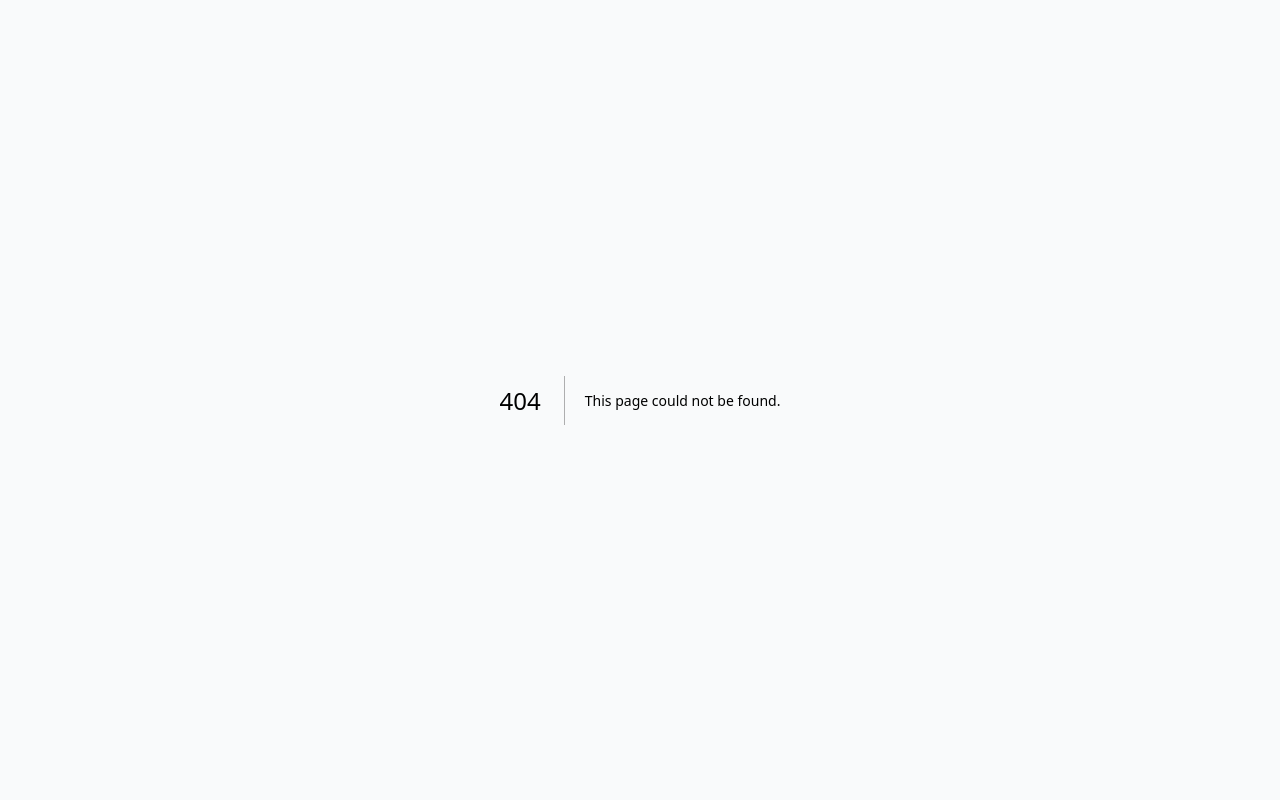
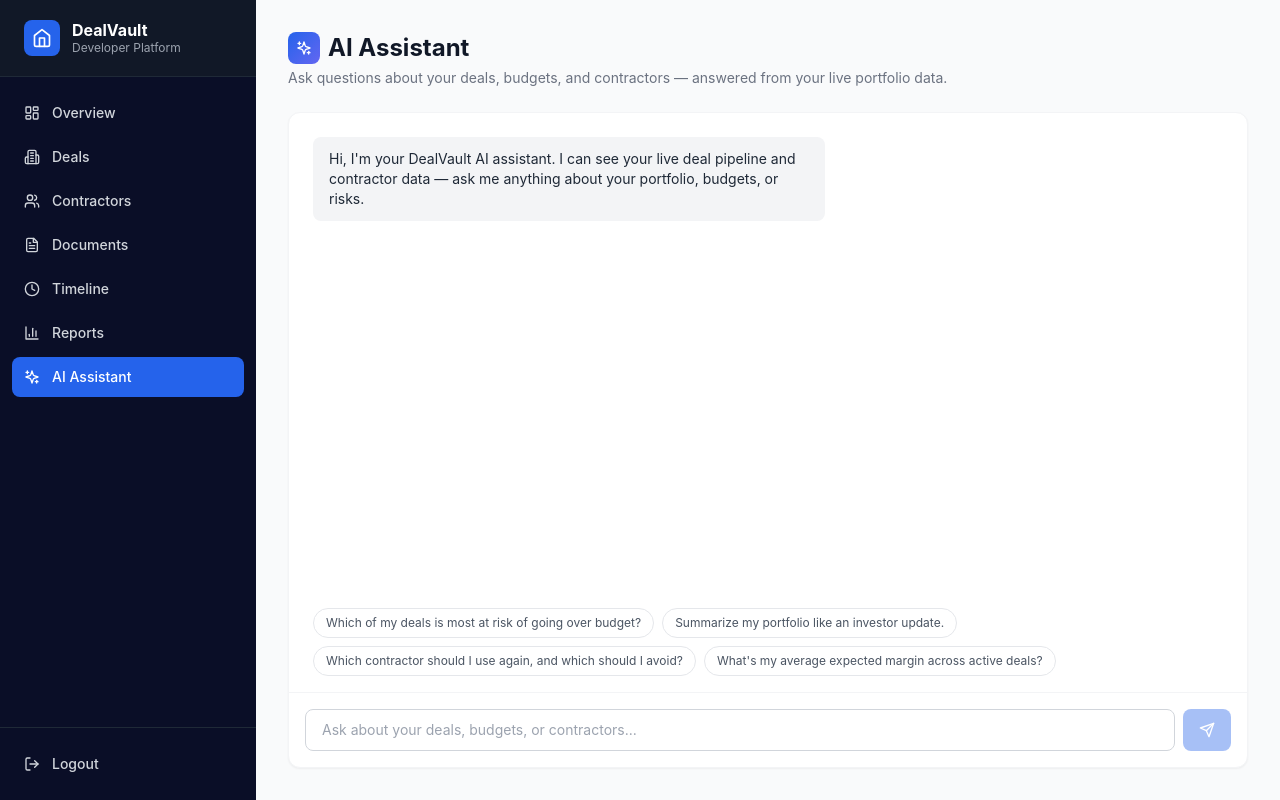
Before and after one commit to MoeMakes1234/DealVault, a Next.js app: page /dashboard/assistant in a window 1280 px wide. Before the commit this address had no page. Built offline with nearby package versions, Linux system fonts and the light colour scheme.

Commit message:
Add AI assistant powered by Claude API, close button on auth pages, clickable logo

```diff
--- /dev/null
+++ b/app/api/assistant/route.ts
@@ -0,0 +1,81 @@
+import { NextRequest, NextResponse } from 'next/server'
+
+export const runtime = 'nodejs'
+
+interface Deal {
+  address: string
+  acquisitionPrice: number
+  budget: number
+  spent: number
+  status: string
+  expectedProfit: number
+  saleTarget?: number
+}
+
+export async function POST(req: NextRequest) {
+  const apiKey = process.env.ANTHROPIC_API_KEY
+
+  if (!apiKey) {
+    return NextResponse.json(
+      {
+        error:
+          'AI Assistant is not configured yet. Add an ANTHROPIC_API_KEY environment variable in your Vercel project settings, then redeploy.',
+      },
+      { status: 200 }
+    )
+  }
+
+  try {
+    const { message, deals, contractors } = (await req.json()) as {
+      message: string
+      deals: Deal[]
+      contractors: { name: string; trade: string; totalPaid: number; rating: number }[]
+    }
+
+    const portfolioSummary = deals
+      .map(
+        (d) =>
+          `- ${d.address}: acquired $${d.acquisitionPrice.toLocaleString()}, budget $${d.budget.toLocaleString()}, spent $${d.spent.toLocaleString()}, status ${d.status}, expected profit $${d.expectedProfit.toLocaleString()}${d.saleTarget ? `, target sale $${d.saleTarget.toLocaleString()}` : ''}`
+      )
+      .join('\n')
+
+    const contractorSummary = (contractors || [])
+      .map((c) => `- ${c.name} (${c.trade}): paid $${c.totalPaid.toLocaleString()}, rating ${c.rating}/5`)
+      .join('\n')
+
+    const systemPrompt = `You are the AI assistant embedded in DealVault, a real estate developer/flipper project management platform. You help the user analyze their deal pipeline, budgets, and contractor performance. Be concise, concrete, and use real numbers from their portfolio below. Flag risks (over-budget deals, low-rated contractors, thin margins) proactively when relevant. Do not give legal or tax advice beyond general information.
+
+CURRENT PORTFOLIO:
+${portfolioSummary || 'No deals yet.'}
+
+CONTRACTORS:
+${contractorSummary || 'No contractors logged yet.'}`
+
+    const response = await fetch('https://api.anthropic.com/v1/messages', {
+      method: 'POST',
+      headers: {
+        'Content-Type': 'application/json',
+        'x-api-key': apiKey,
+        'anthropic-version': '2023-06-01',
+      },
+      body: JSON.stringify({
+        model: 'claude-sonnet-5',
+        max_tokens: 1024,
+        system: systemPrompt,
+        messages: [{ role: 'user', content: message }],
+      }),
+    })
+
+    if (!response.ok) {
+      const errText = await response.text()
+      return NextResponse.json({ error: `Claude API error: ${errText}` }, { status: 200 })
+    }
+
+    const data = await response.json()
+    const reply = data.content?.[0]?.text || 'No response generated.'
+
+    return NextResponse.json({ reply })
+  } catch (err: any) {
+    return NextResponse.json({ error: `Assistant error: ${err.message}` }, { status: 200 })
+  }
+}
--- a/app/auth/login/page.tsx
+++ b/app/auth/login/page.tsx
@@ -3,6 +3,7 @@
 import Link from 'next/link'
 import { useState } from 'react'
 import { useRouter } from 'next/navigation'
+import { X } from 'lucide-react'
 
 export default function Login() {
   const router = useRouter()
@@ -34,7 +35,14 @@ export default function Login() {
 
   return (
     <div className="min-h-screen bg-gradient-to-br from-blue-50 to-indigo-100 flex items-center justify-center p-4">
-      <div className="bg-white rounded-xl shadow-lg p-8 max-w-md w-full">
+      <div className="bg-white rounded-xl shadow-lg p-8 max-w-md w-full relative">
+        <Link
+          href="/"
+          className="absolute top-4 right-4 text-gray-400 hover:text-gray-600 hover:bg-gray-100 rounded-full p-1.5 transition-colors"
+          aria-label="Close"
+        >
+          <X className="w-5 h-5" />
+        </Link>
         <div className="text-center mb-8">
           <h1 className="text-3xl font-bold text-blue-600 mb-2">DealVault</h1>
           <p className="text-gray-600">Welcome back</p>
--- a/app/auth/signup/page.tsx
+++ b/app/auth/signup/page.tsx
@@ -3,6 +3,7 @@
 import Link from 'next/link'
 import { useState } from 'react'
 import { useRouter } from 'next/navigation'
+import { X } from 'lucide-react'
 
 export default function SignUp() {
   const router = useRouter()
@@ -43,7 +44,14 @@ export default function SignUp() {
 
   return (
     <div className="min-h-screen bg-gradient-to-br from-blue-50 to-indigo-100 flex items-center justify-center p-4">
-      <div className="bg-white rounded-xl shadow-lg p-8 max-w-md w-full">
+      <div className="bg-white rounded-xl shadow-lg p-8 max-w-md w-full relative">
+        <Link
+          href="/"
+          className="absolute top-4 right-4 text-gray-400 hover:text-gray-600 hover:bg-gray-100 rounded-full p-1.5 transition-colors"
+          aria-label="Close"
+        >
+          <X className="w-5 h-5" />
+        </Link>
         <div className="text-center mb-8">
           <h1 className="text-3xl font-bold text-blue-600 mb-2">DealVault</h1>
           <p className="text-gray-600">Create your account</p>
--- /dev/null
+++ b/app/dashboard/assistant/page.tsx
@@ -0,0 +1,155 @@
+'use client'
+
+import { useState, useRef, useEffect } from 'react'
+import { Sparkles, Send, AlertCircle, Loader2 } from 'lucide-react'
+import { useStore } from '@/lib/store'
+
+interface ChatMessage {
+  role: 'user' | 'assistant' | 'error'
+  content: string
+}
+
+const suggestions = [
+  'Which of my deals is most at risk of going over budget?',
+  'Summarize my portfolio like an investor update.',
+  'Which contractor should I use again, and which should I avoid?',
+  "What's my average expected margin across active deals?",
+]
+
+export default function AssistantPage() {
+  const deals = useStore((s) => s.deals)
+  const contractors = useStore((s) => s.contractors)
+
+  const [messages, setMessages] = useState<ChatMessage[]>([
+    {
+      role: 'assistant',
+      content:
+        "Hi, I'm your DealVault AI assistant. I can see your live deal pipeline and contractor data — ask me anything about your portfolio, budgets, or risks.",
+    },
+  ])
+  const [input, setInput] = useState('')
+  const [loading, setLoading] = useState(false)
+  const bottomRef = useRef<HTMLDivElement>(null)
+
+  useEffect(() => {
+    bottomRef.current?.scrollIntoView({ behavior: 'smooth' })
+  }, [messages, loading])
+
+  const send = async (text: string) => {
+    if (!text.trim() || loading) return
+    const userMsg: ChatMessage = { role: 'user', content: text }
+    setMessages((m) => [...m, userMsg])
+    setInput('')
+    setLoading(true)
+
+    try {
+      const res = await fetch('/api/assistant', {
+        method: 'POST',
+        headers: { 'Content-Type': 'application/json' },
+        body: JSON.stringify({
+          message: text,
+          deals,
+          contractors: contractors.map((c) => ({
+            name: c.name,
+            trade: c.trade,
+            totalPaid: c.totalPaid,
+            rating: c.rating,
+          })),
+        }),
+      })
+      const data = await res.json()
+      if (data.error) {
+        setMessages((m) => [...m, { role: 'error', content: data.error }])
+      } else {
+        setMessages((m) => [...m, { role: 'assistant', content: data.reply }])
+      }
+    } catch (err) {
+      setMessages((m) => [...m, { role: 'error', content: 'Network error reaching the assistant. Try again.' }])
+    } finally {
+      setLoading(false)
+    }
+  }
+
+  return (
+    <div className="container-max py-8 flex flex-col h-[calc(100vh-2rem)] lg:h-screen">
+      <div className="mb-6">
+        <div className="flex items-center gap-2">
+          <div className="w-8 h-8 bg-gradient-to-br from-blue-600 to-indigo-500 rounded-lg flex items-center justify-center">
+            <Sparkles className="w-4 h-4 text-white" />
+          </div>
+          <h1 className="text-2xl font-bold text-gray-900">AI Assistant</h1>
+        </div>
+        <p className="text-gray-500 text-sm mt-1">
+          Ask questions about your deals, budgets, and contractors — answered from your live portfolio data.
+        </p>
+      </div>
+
+      <div className="card flex-1 flex flex-col overflow-hidden p-0">
+        <div className="flex-1 overflow-y-auto p-6 space-y-4">
+          {messages.map((m, i) => (
+            <div key={i} className={`flex ${m.role === 'user' ? 'justify-end' : 'justify-start'}`}>
+              {m.role === 'error' ? (
+                <div className="max-w-lg bg-amber-50 border border-amber-200 text-amber-800 rounded-lg px-4 py-3 text-sm flex gap-2">
+                  <AlertCircle className="w-4 h-4 shrink-0 mt-0.5" />
+                  <span>{m.content}</span>
+                </div>
+              ) : (
+                <div
+                  className={`max-w-lg rounded-lg px-4 py-3 text-sm whitespace-pre-wrap ${
+                    m.role === 'user' ? 'bg-blue-600 text-white' : 'bg-gray-100 text-gray-800'
+                  }`}
+                >
+                  {m.content}
+                </div>
+              )}
+            </div>
+          ))}
+          {loading && (
+            <div className="flex justify-start">
+              <div className="bg-gray-100 text-gray-500 rounded-lg px-4 py-3 text-sm flex items-center gap-2">
+                <Loader2 className="w-4 h-4 animate-spin" /> Thinking...
+              </div>
+            </div>
+          )}
+          <div ref={bottomRef} />
+        </div>
+
+        {messages.length <= 1 && (
+          <div className="px-6 pb-4 flex flex-wrap gap-2">
+            {suggestions.map((s) => (
+              <button
+                key={s}
+                onClick={() => send(s)}
+                className="text-xs px-3 py-1.5 rounded-full border border-gray-200 text-gray-600 hover:bg-gray-50 transition-colors"
+              >
+                {s}
+              </button>
+            ))}
+          </div>
+        )}
+
+        <form
+          onSubmit={(e) => {
+            e.preventDefault()
+            send(input)
+          }}
+          className="border-t border-gray-100 p-4 flex gap-2"
+        >
+          <input
+            value={input}
+            onChange={(e) => setInput(e.target.value)}
+            placeholder="Ask about your deals, budgets, or contractors..."
+            className="flex-1 px-4 py-2.5 border border-gray-300 rounded-lg focus:ring-2 focus:ring-blue-500 outline-none text-sm"
+          />
+          <button
+            type="submit"
+            disabled={loading || !input.trim()}
+            className="bg-blue-600 text-white px-4 py-2.5 rounded-lg hover:bg-blue-700 transition-colors disabled:opacity-40"
+          >
+            <Send className="w-4 h-4" />
+          </button>
+        </form>
+      </div>
+    </div>
+  )
+}
--- a/components/Sidebar.tsx
+++ b/components/Sidebar.tsx
@@ -13,6 +13,7 @@ import {
   LogOut,
   Menu,
   X,
+  Sparkles,
 } from 'lucide-react'
 import { useState } from 'react'
 
@@ -23,6 +24,7 @@ const navItems = [
   { href: '/dashboard/documents', label: 'Documents', icon: FileText },
   { href: '/dashboard/timeline', label: 'Timeline', icon: Clock },
   { href: '/dashboard/reports', label: 'Reports', icon: BarChart3 },
+  { href: '/dashboard/assistant', label: 'AI Assistant', icon: Sparkles },
 ]
 
 export default function Sidebar() {
@@ -31,7 +33,7 @@ export default function Sidebar() {
 
   const SidebarContent = (
     <>
-      <div className="flex items-center gap-3 px-6 py-5 border-b border-gray-800">
+      <Link href="/" className="flex items-center gap-3 px-6 py-5 border-b border-gray-800 hover:bg-gray-900 transition-colors">
         <div className="w-9 h-9 bg-blue-600 rounded-lg flex items-center justify-center shrink-0">
           <Home className="w-5 h-5 text-white" />
         </div>
@@ -39,7 +41,7 @@ export default function Sidebar() {
           <h2 className="font-bold text-white leading-tight">DealVault</h2>
           <p className="text-xs text-gray-400">Developer Platform</p>
         </div>
-      </div>
+      </Link>
 
       <nav className="flex-1 px-3 py-4 space-y-1">
         {navItems.map((item) => {
@@ -79,12 +81,12 @@ export default function Sidebar() {
     <>
       {/* Mobile top bar */}
       <div className="lg:hidden fixed top-0 left-0 right-0 z-40 bg-[#0a0e27] flex items-center justify-between px-4 py-3 border-b border-gray-800">
-        <div className="flex items-center gap-2">
+        <Link href="/" className="flex items-center gap-2">
           <div className="w-8 h-8 bg-blue-600 rounded-lg flex items-center justify-center">
             <Home className="w-4 h-4 text-white" />
           </div>
           <span className="font-bold text-white">DealVault</span>
-        </div>
+        </Link>
         <button onClick={() => setMobileOpen(!mobileOpen)} className="text-white">
           {mobileOpen ? <X className="w-6 h-6" /> : <Menu className="w-6 h-6" />}
         </button>
```
Also changed, not shown: 1 other file (tests, documents, lock files or other folders).
